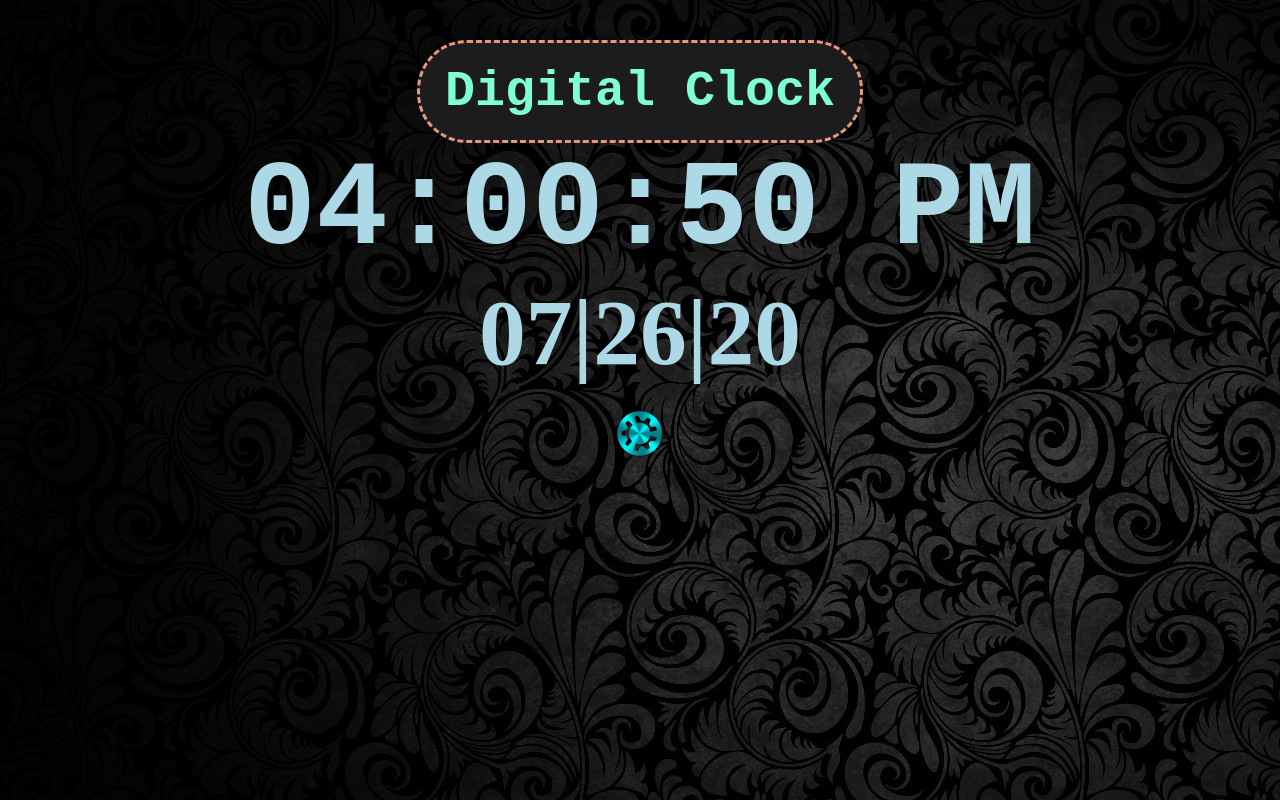
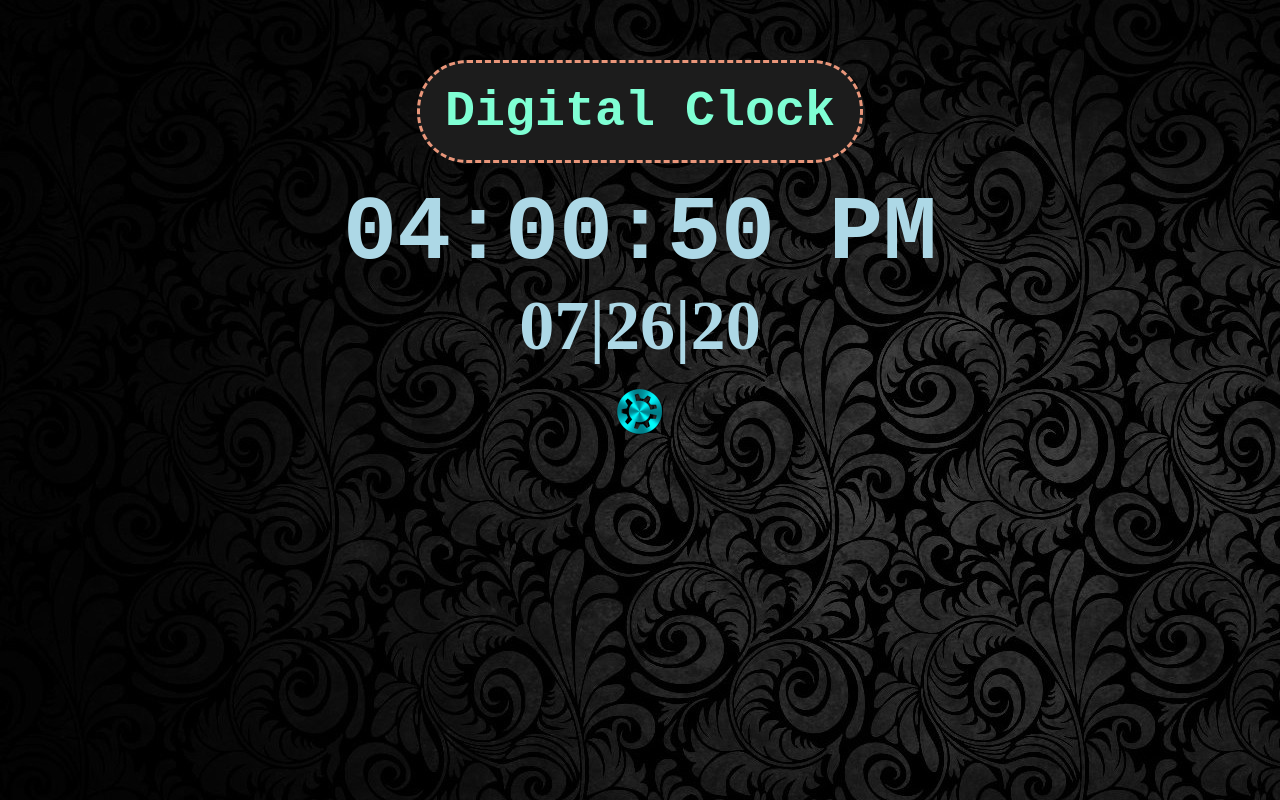
Before and after one commit to bbastanza/Digital-Clock-App, a plain HTML site: page index.html in a window 1280 px wide. Drawn offline with Linux system fonts and the light colour scheme.

Commit message:
commit Final-Last tinker Maybe:)

```diff
--- a/style.css
+++ b/style.css
@@ -1,14 +1,14 @@
 body {
     background-color: black;
     background: url("images/backgroud.jpg");
-    font-size: 80px
+    font-size: 60px
 }
 
 .head {
     background-color: #1C1C1C;
     color: aquamarine;
     font-family: monospace;
-    margin: 40px auto 0 auto;
+    margin: 60px auto 0 auto;
     padding: 20px;
     text-align: center;
     font-size: 50px;
@@ -19,10 +19,11 @@ body {
 
 h2 {
     color: lightblue;
-    margin: 0 auto;
+    margin: 20px auto 0px;
     text-align: center;
     font-family: monospace;
     font-weight: bold;
+    width: 600px;
 
 }
 
@@ -38,6 +39,7 @@ h3 {
 }
 
 button {
+    margin-top: 20px;
     background: transparent;
     cursor: pointer;
     border: none;
```
